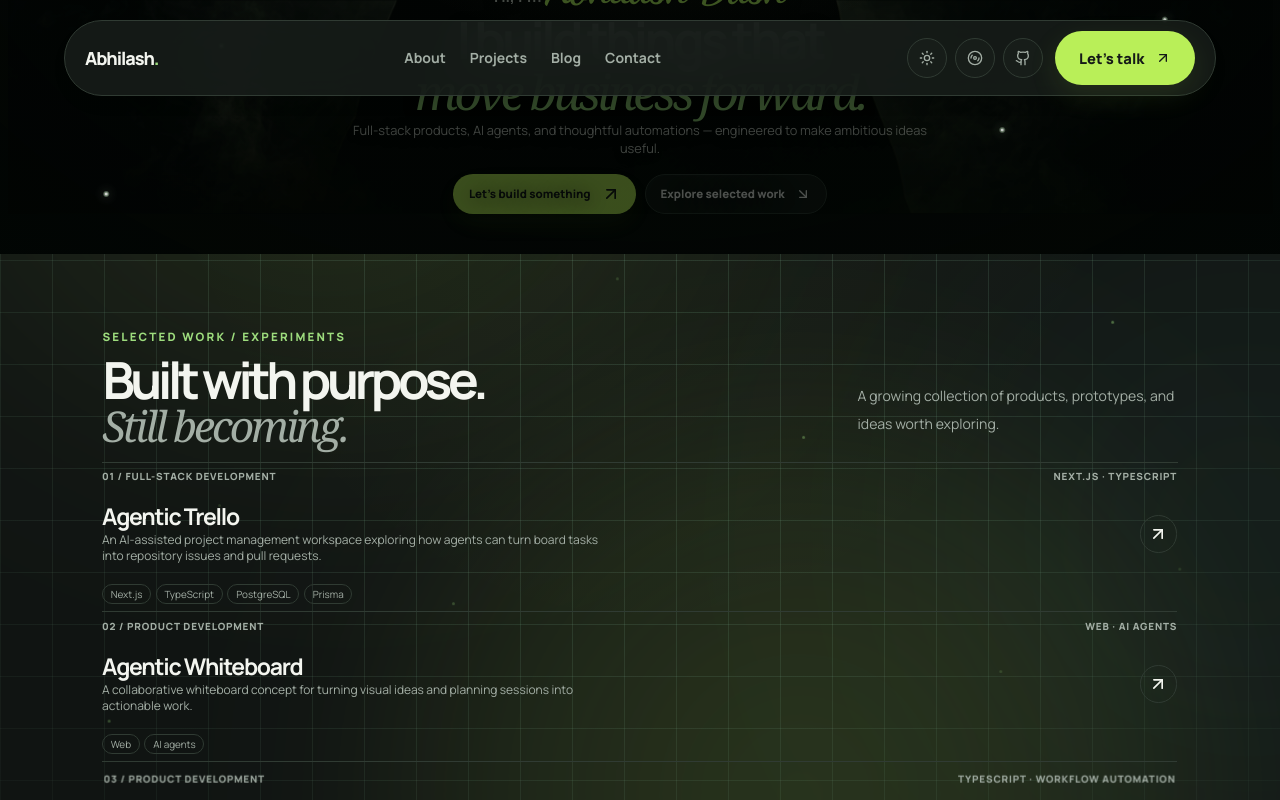
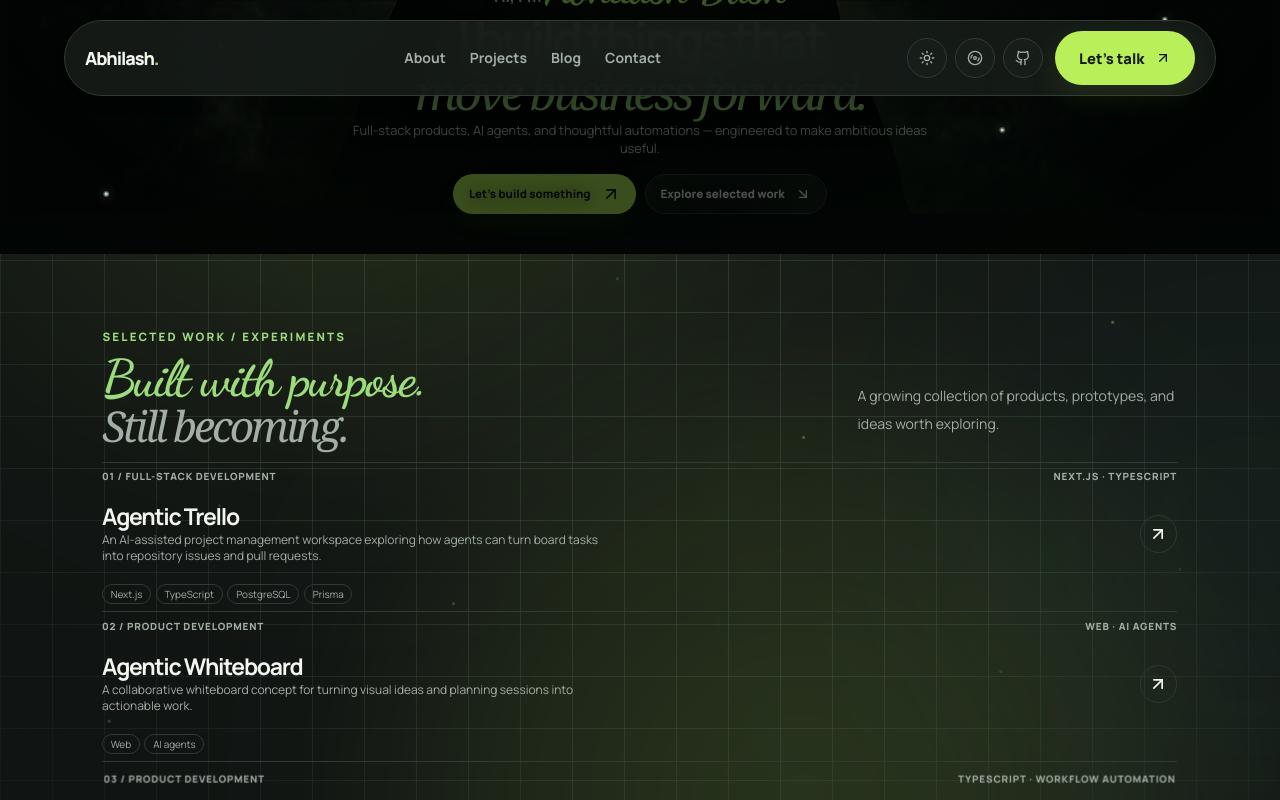
Before and after one commit to AbhilashDash10082k4/portfolio, a Next.js app: page / in a window 1280 px wide. In both pictures the pointer is over the element 293 px from the left and 946 px from the top of the page. Shown: the part 546-1346 px from the top of the page. Built offline with nearby package versions, Linux system fonts and the light colour scheme.

Commit message:
Style project headings on hover

```diff
--- a/components/Solutions/projects-interactions.css
+++ b/components/Solutions/projects-interactions.css
@@ -405,3 +405,22 @@
   }
   .projects-home-editorial.projects-revealed { animation: none !important; }
 }
+
+
+/* Hover polish: use the site's existing Dancing Script font and accent token. */
+.projects-home-editorial .projects-display-title,
+.projects-home-editorial .project-row .project-card-bottom h3 {
+  transition: color 240ms ease, font-family 240ms ease, letter-spacing 240ms ease;
+}
+.projects-home-editorial:hover .projects-display-title,
+.projects-home-editorial:focus-within .projects-display-title,
+.projects-home-editorial .project-row:hover .project-card-bottom h3,
+.projects-home-editorial .project-row:focus-within .project-card-bottom h3 {
+  color: var(--accent-strong);
+  font-family: var(--font-dancing-script), cursive;
+  letter-spacing: -.035em;
+}
+@media (prefers-reduced-motion: reduce) {
+  .projects-home-editorial .projects-display-title,
+  .projects-home-editorial .project-row .project-card-bottom h3 { transition: none; }
+}
```
